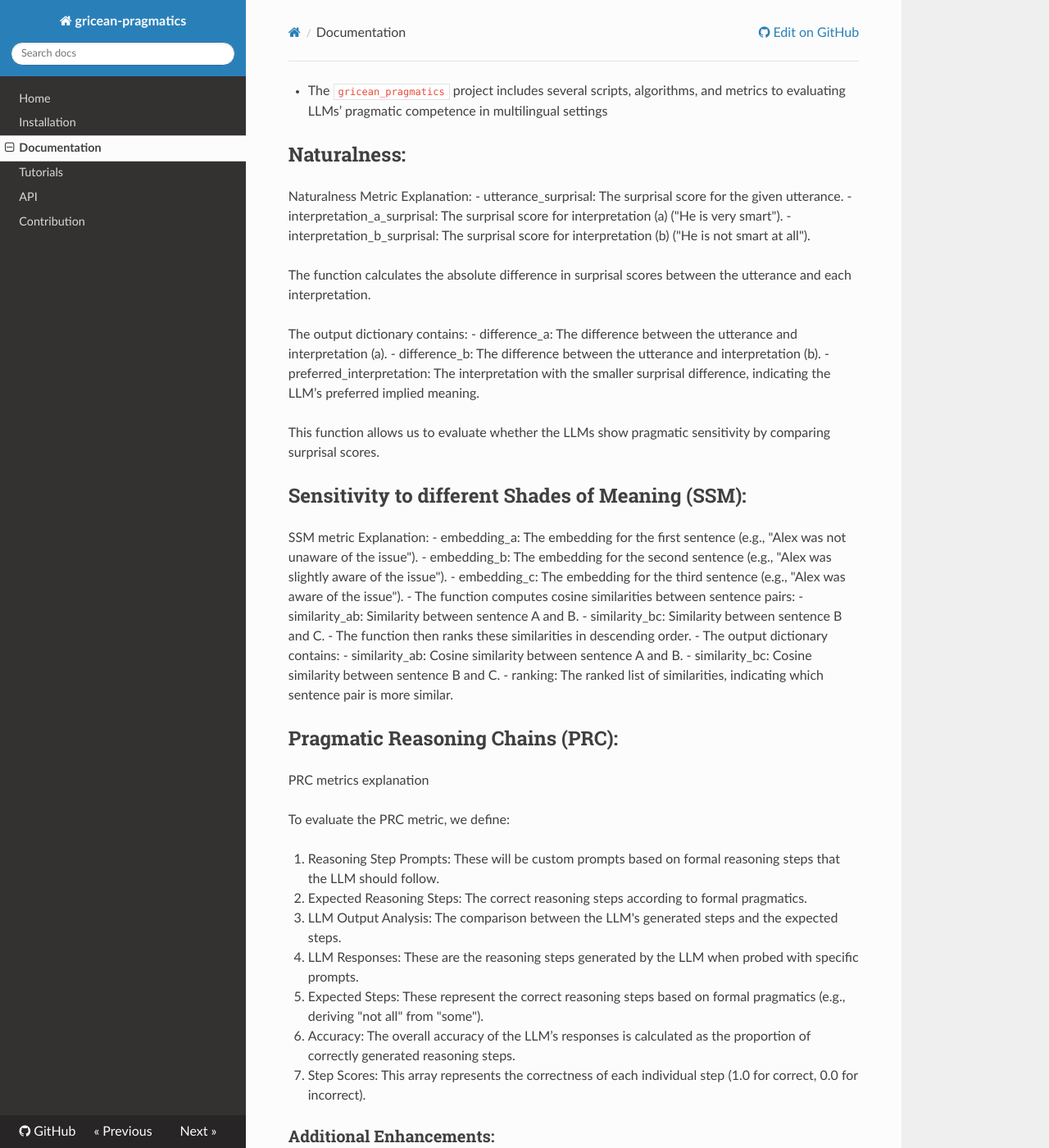
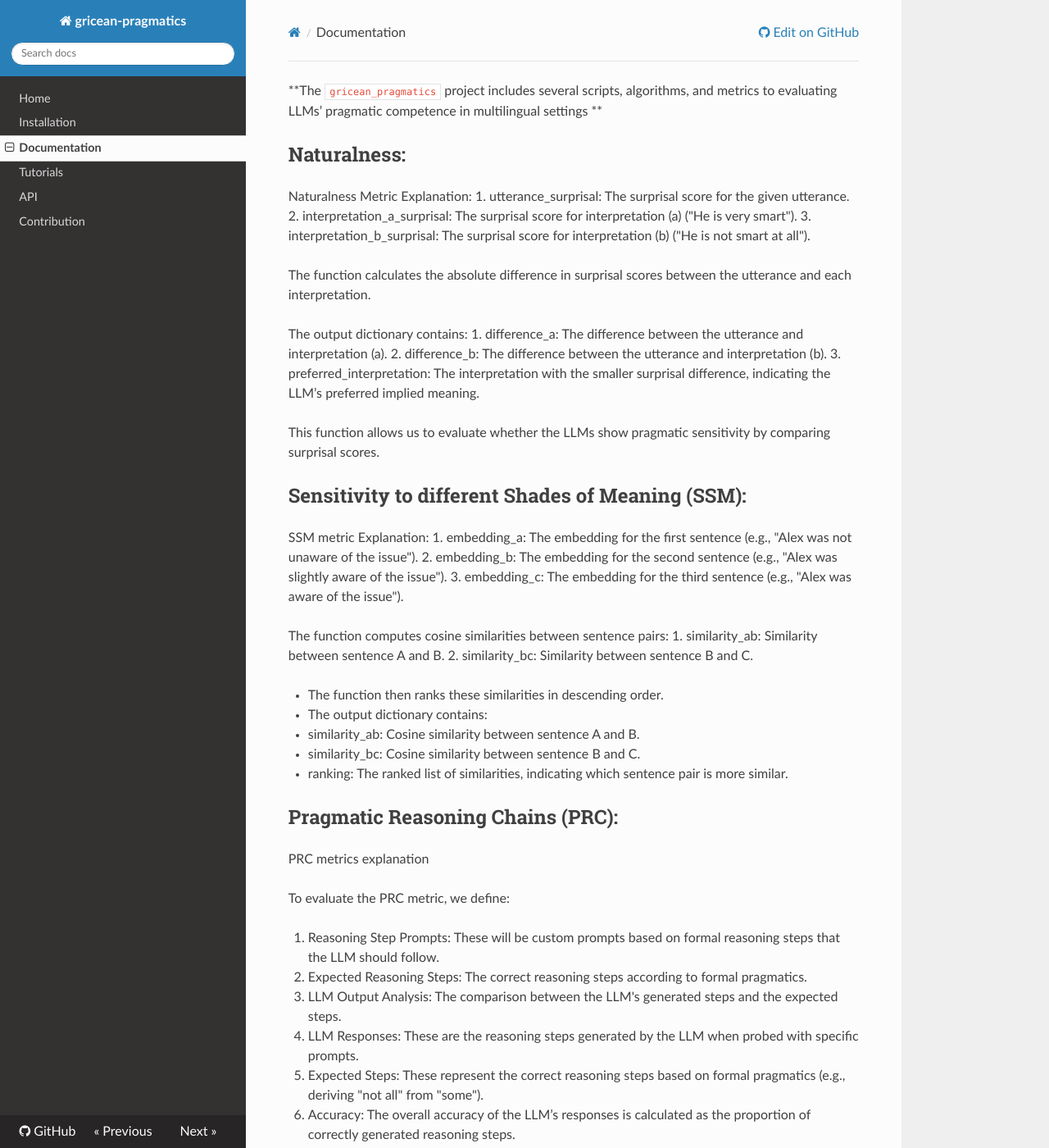
Before and after one commit to clap-purdue/gricean-pragmatics, an MkDocs documentation site: the page built from docs/documentation.md, in a window 1280 px wide and 1400 px high. Shown: the whole window at 82% size. Built offline with MkDocs 1.6.1, drawn with Linux system fonts in a browser that asks for light colours; nearby versions of some CDN libraries; some of the changed text lies outside the part shown.

Commit message:
Update documentation.md

```diff
--- a/docs/documentation.md
+++ b/docs/documentation.md
@@ -1,18 +1,18 @@
-- The `gricean_pragmatics` project includes several scripts, algorithms, and metrics to evaluating LLMs’ pragmatic competence in multilingual settings
+**The `gricean_pragmatics` project includes several scripts, algorithms, and metrics to evaluating LLMs’ pragmatic competence in multilingual settings **
 
 ## Naturalness:
 
 Naturalness Metric Explanation:
-- utterance_surprisal: The surprisal score for the given utterance.
-- interpretation_a_surprisal: The surprisal score for interpretation (a) ("He is very smart").
-- interpretation_b_surprisal: The surprisal score for interpretation (b) ("He is not smart at all").
+1. utterance_surprisal: The surprisal score for the given utterance.
+2. interpretation_a_surprisal: The surprisal score for interpretation (a) ("He is very smart").
+3. interpretation_b_surprisal: The surprisal score for interpretation (b) ("He is not smart at all").
 
 The function calculates the absolute difference in surprisal scores between the utterance and each interpretation.
 
 The output dictionary contains:
-- difference_a: The difference between the utterance and interpretation (a).
-- difference_b: The difference between the utterance and interpretation (b).
-- preferred_interpretation: The interpretation with the smaller surprisal difference, indicating the LLM’s preferred implied meaning.
+1. difference_a: The difference between the utterance and interpretation (a).
+2. difference_b: The difference between the utterance and interpretation (b).
+3. preferred_interpretation: The interpretation with the smaller surprisal difference, indicating the LLM’s preferred implied meaning.
 
 This function allows us to evaluate whether the LLMs show pragmatic sensitivity by comparing surprisal scores.
 
@@ -20,17 +20,20 @@ This function allows us to evaluate whether the LLMs show pragmatic sensitivity
 ## Sensitivity to different Shades of Meaning (SSM):
 
 SSM metric Explanation:
-- embedding_a: The embedding for the first sentence (e.g., "Alex was not unaware of the issue").
-- embedding_b: The embedding for the second sentence (e.g., "Alex was slightly aware of the issue").
-- embedding_c: The embedding for the third sentence (e.g., "Alex was aware of the issue").
-- The function computes cosine similarities between sentence pairs:
-   - similarity_ab: Similarity between sentence A and B.
-   - similarity_bc: Similarity between sentence B and C.
+1. embedding_a: The embedding for the first sentence (e.g., "Alex was not unaware of the issue").
+2. embedding_b: The embedding for the second sentence (e.g., "Alex was slightly aware of the issue").
+3. embedding_c: The embedding for the third sentence (e.g., "Alex was aware of the issue").
+
+The function computes cosine similarities between sentence pairs:
+1. similarity_ab: Similarity between sentence A and B.
+2. similarity_bc: Similarity between sentence B and C.
+
 - The function then ranks these similarities in descending order.
+
 - The output dictionary contains:
-   - similarity_ab: Cosine similarity between sentence A and B.
-   - similarity_bc: Cosine similarity between sentence B and C.
-   - ranking: The ranked list of similarities, indicating which sentence pair is more similar.
+  1. similarity_ab: Cosine similarity between sentence A and B.
+  2. similarity_bc: Cosine similarity between sentence B and C.
+  3. ranking: The ranked list of similarities, indicating which sentence pair is more similar.
 
 
 ## Pragmatic Reasoning Chains (PRC):
@@ -44,14 +47,19 @@ To evaluate the PRC metric, we define:
 3. LLM Output Analysis: The comparison between the LLM's generated steps and the expected steps.
 
 - LLM Responses: These are the reasoning steps generated by the LLM when probed with specific prompts.
+
 - Expected Steps: These represent the correct reasoning steps based on formal pragmatics (e.g., deriving "not all" from "some").
+
 - Accuracy: The overall accuracy of the LLM’s responses is calculated as the proportion of correctly generated reasoning steps.
+
 - Step Scores: This array represents the correctness of each individual step (1.0 for correct, 0.0 for incorrect).
 
 ### Additional Enhancements:
 
 - Partial Matching: You could implement a more sophisticated comparison, allowing partial credit for reasoning steps that are conceptually correct but not exactly matching the expected step.
+
 - Prompt Engineering: You can design prompts that explicitly probe each reasoning step, providing more granular control over the evaluation process.
+
 - Multilingual Capability: By altering the `expected_steps` and `llm_responses` according to different languages, the function can evaluate PRC in a multilingual context.
 
 This approach allows us to systematically evaluate how well LLMs follow complex pragmatic reasoning processes, aligning with formal pragmatic frameworks.
@@ -60,6 +68,7 @@ This approach allows us to systematically evaluate how well LLMs follow complex
 
 IRR metric Explanation:
 - successful_recoveries: The number of implicature errors that were successfully recovered by the LLM after introducing noise or ambiguity.
+
 - total_errors: The total number of implicature errors introduced during the evaluation.
 
 The function calculates the IRR as the ratio of successful_recoveries to total_errors.
@@ -75,6 +84,7 @@ by measuring how well they can recover from initial errors.
 
 PSI metric Explanation:
 - original_accuracy: The accuracy of the LLM's responses when provided with the original context.
+
 - changed_accuracy: The accuracy of the LLM's responses after subtle contextual changes, such as scrambling nouns or replacing key words with nonsense words.
 
 The function calculates the PSI as the difference between original_accuracy and changed_accuracy.
```
